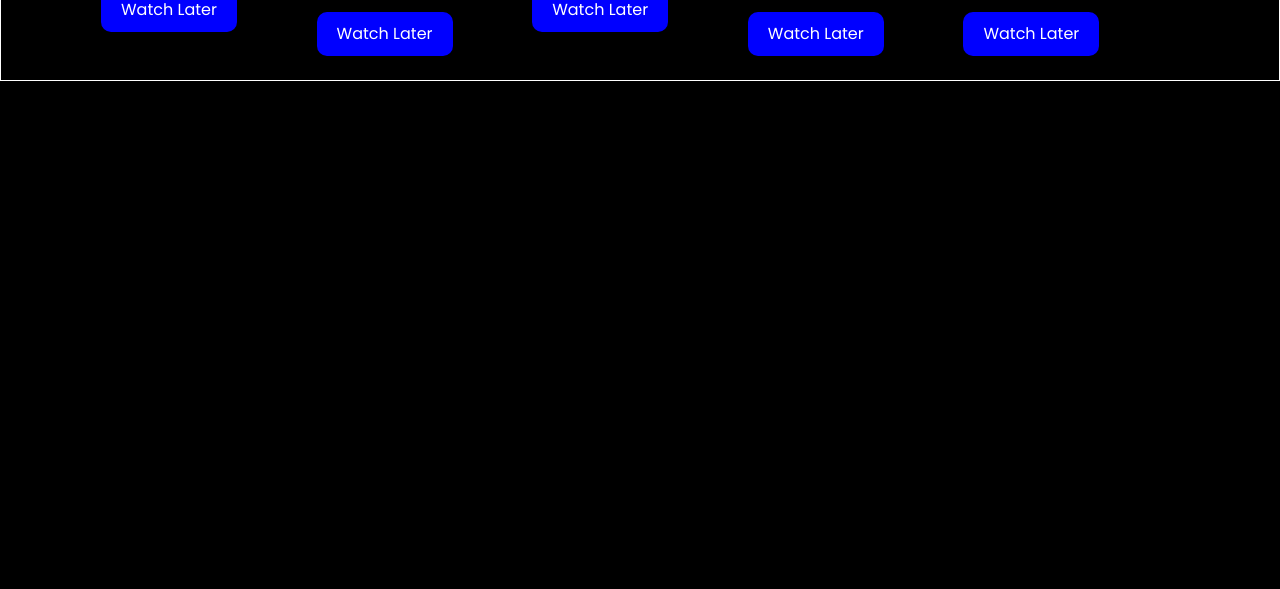
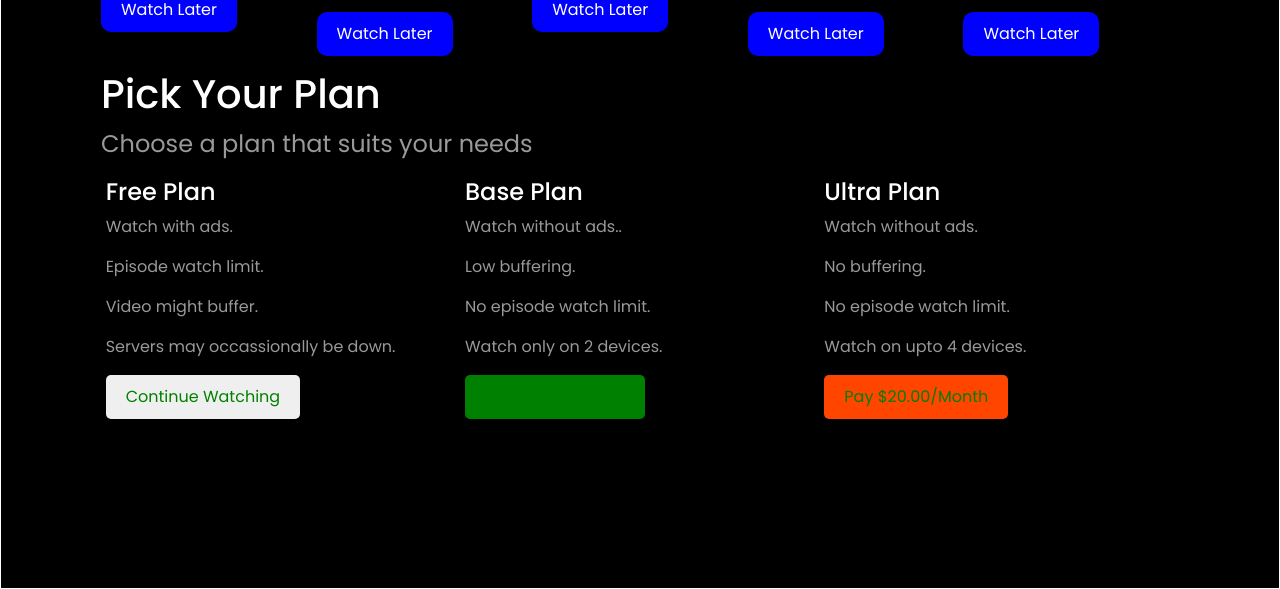
Before and after one commit to Vishnunair22/MEARN_Stack_Projects, a React (Vite) app in the folder react_js/anime-centre/: page / in a window 1280 px wide. Shown: the part 1442-2031 px from the top of the page. Before the commit the page ends 1523 px from the top, so only its background shows below. Built offline with nearby package versions, Linux system fonts and the light colour scheme.

Commit message:
added plans section

```diff
--- a/react_js/anime-centre/src/app.jsx
+++ b/react_js/anime-centre/src/app.jsx
@@ -3,6 +3,7 @@ import './index.css';
 import './app.css';
 import NavBar from './components/navbar/NavBar';
 import MainPart from './components/main/MainPart';
+import PlanPart from './components/plan/PlanPart';
 
 const app = () => {
   return (
@@ -12,6 +13,7 @@ const app = () => {
     </header>
     <main>
       <MainPart/>
+      <PlanPart/>
     </main>
     </>
   )
--- /dev/null
+++ b/react_js/anime-centre/src/components/plan/PlanPart.jsx
@@ -0,0 +1,39 @@
+import React from 'react'
+import './plan.css';
+
+const PlanPart = () => {
+  return (
+    <div className='plns' id='plans'>
+        <h2>Pick Your Plan</h2>
+        <p>Choose a plan that suits your needs</p>
+        <div className="flex-container1">
+            <div className="flex-items">
+                <h3>Free Plan</h3>
+                <p>Watch with ads.</p>
+                <p>Episode watch limit.</p>
+                <p>Video might buffer.</p>
+                <p>Servers may occassionally be down.</p>
+                <button>Continue Watching</button>
+            </div>
+            <div className="flex-items">
+                <h3>Base Plan</h3>
+                <p>Watch without ads..</p>
+                <p>Low buffering.</p>
+                <p>No episode watch limit.</p>
+                <p>Watch only on 2 devices.</p>
+                <button className='base'>Pay $10.00/Month</button>
+            </div>
+            <div className="flex-items">
+            <h3>Ultra Plan</h3>
+                <p>Watch without ads.</p>
+                <p>No buffering.</p>
+                <p>No episode watch limit.</p>
+                <p>Watch on upto 4 devices.</p>
+                <button className='ultra'>Pay $20.00/Month</button>
+            </div>
+        </div>
+    </div>
+  )
+}
+
+export default PlanPart
--- /dev/null
+++ b/react_js/anime-centre/src/components/plan/plan.css
@@ -0,0 +1,41 @@
+.flex-container1{
+    display: flex;
+    align-items: center;
+    justify-content: space-around;
+}
+.flex-items{
+    width: 350px;
+    height: 400px;
+}
+.flex-items h3{
+    font-size: 24px;
+}
+.flex-items p{
+    font-size: 16px;
+}
+.flex-items button{
+    border: 0;
+    outline: 0;
+    cursor: pointer;
+    padding: 10px 20px;
+    border-radius: 5px;
+    color: green;
+}
+.flex-items button:hover{
+    background-color: teal;
+}
+.base{
+    background-color: green;
+}
+.ultra{
+    background-color: orangered;
+}
+@media only screen and (max-width: 767px) {
+    .flex-container1{
+        flex-wrap: wrap;
+    }
+    .flex-items{
+        margin-top: 20px;
+        height: 300px;
+    }
+}
```
